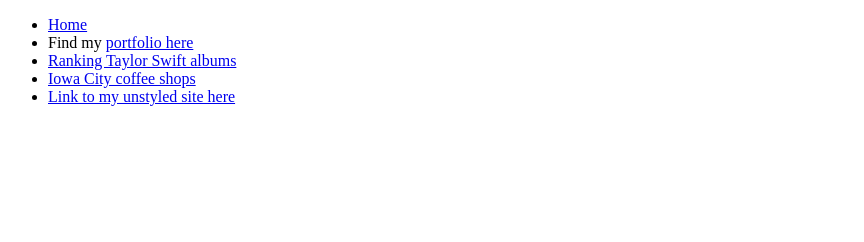
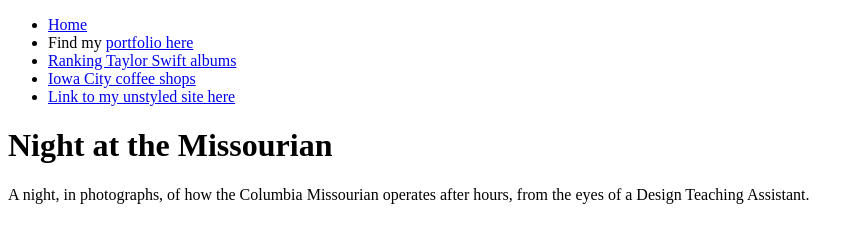
Before and after one commit to J4502-FS22/stephens-site, a plain HTML site: page fourth-page.html in a window 1280 px wide. Shown: the whole page, without its empty margins (0-864 px from the left). Drawn offline with Linux system fonts and the light colour scheme.

Commit message:
updated fourth page

```diff
--- a/fourth-page.html
+++ b/fourth-page.html
@@ -15,4 +15,9 @@
         <li><a href="file:///Users/sophiecstephens/Desktop/stephens-site/oldindex.html">Link to my unstyled site here</a></li>
       </ul>
   </nav>
+
+  <main id="content">
+    <h1> Night at the Missourian</h1>
+    <p> A night, in photographs, of how the Columbia Missourian operates after hours, from the eyes of a Design Teaching Assistant.</p>
+  </main>
 </body>
```
